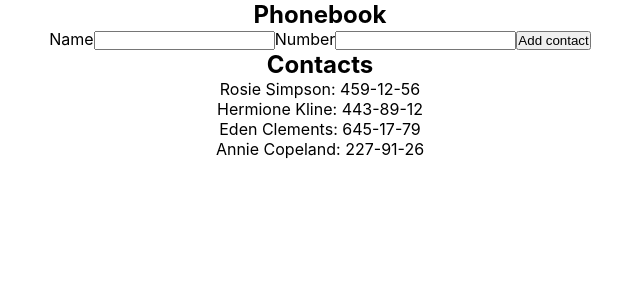
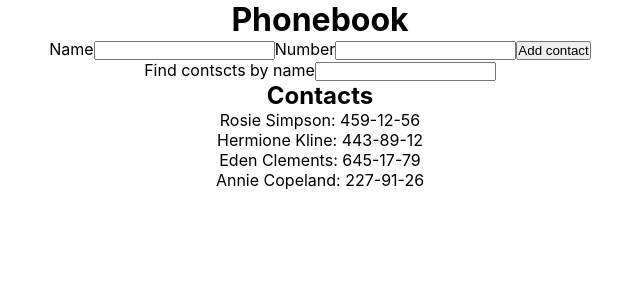
Before and after one commit to vtyshchenko/goit-react-hw-02-phonebook, a React (Create React App) app: page / in a window 1280 px wide. Shown: the top 300 px of the page, without its empty margins (320-960 px from the left). Built offline with nearby package versions, Linux system fonts and the light colour scheme.

Commit message:
step 3 and step 4 is working

```diff
--- a/src/components/Phonebook/Contacts/Contacts.js
+++ b/src/components/Phonebook/Contacts/Contacts.js
@@ -3,7 +3,6 @@ import styles from './Contacts.module.scss';
 function Contacts({ contctsList }) {
   return (
     <>
-      <h2>Contacts</h2>
       <ul>
         {contctsList.map(contactsItem => (
           <li key={contactsItem.id}>
--- /dev/null
+++ b/src/components/Phonebook/Filter/Filter.js
@@ -0,0 +1,21 @@
+import styles from './Filter.module.scss';
+
+function Filter({ onChange }) {
+  return (
+    <>
+      <label>
+        Find contscts by name
+        <input
+          type="text"
+          name="name"
+          pattern="^[a-zA-Zа-яА-Я]+(([' -][a-zA-Zа-яА-Я ])?[a-zA-Zа-яА-Я]*)*$"
+          title="Name may contain only letters, apostrophe, dash and spaces. For example Adrian, Jacob Mercer, Charles de Batz de Castelmore d'Artagnan"
+          required
+          onChange={onChange}
+        />
+      </label>
+    </>
+  );
+}
+
+export default Filter;
--- a/src/components/Phonebook/Phonebook.js
+++ b/src/components/Phonebook/Phonebook.js
@@ -2,6 +2,7 @@ import React, { Component } from 'react';
 import styles from './Phonebook';
 import Contacts from './Contacts';
 import AddContact from './AddContact';
+import Filter from './Filter';
 
 class Phonebook extends Component {
   state = {
@@ -15,17 +16,33 @@ class Phonebook extends Component {
   };
 
   handleAddContact = ({ id, name, number }) => {
+    const { contacts } = this.state;
     this.setState({
-      contacts: [...this.state.contacts, { id, name, number }],
+      contacts: [...contacts, { id, name, number }],
     });
   };
 
+  handleOnFiler = event => {
+    this.setState({ filter: event.target.value });
+  };
+
+  getContacts() {
+    const { contacts, filter } = this.state;
+    const filterLC = filter.toLowerCase();
+    return contacts.filter(contactItem => contactItem.name.toLowerCase().includes(filterLC));
+  }
+
   render() {
+    const { filter } = this.state;
+    const contacts = this.getContacts();
+
     return (
       <div className={styles.componenet}>
-        <h2>Phonebook</h2>
+        <h1>Phonebook</h1>
         <AddContact onSubmit={this.handleAddContact} />
-        <Contacts contctsList={this.state.contacts} />
+        <Filter filter={filter} onChange={this.handleOnFiler} />
+        <h2>Contacts</h2>
+        <Contacts contctsList={contacts} />
       </div>
     );
   }
```
Also changed, not shown: src/components/Phonebook/Contacts/Filter/Filter.js (deleted, +0 -18 lines), src/components/Phonebook/Filter/Filter.module.scss (added), src/components/Phonebook/Filter/index.js (renamed from src/components/Phonebook/Contacts/Filter/index.js).
